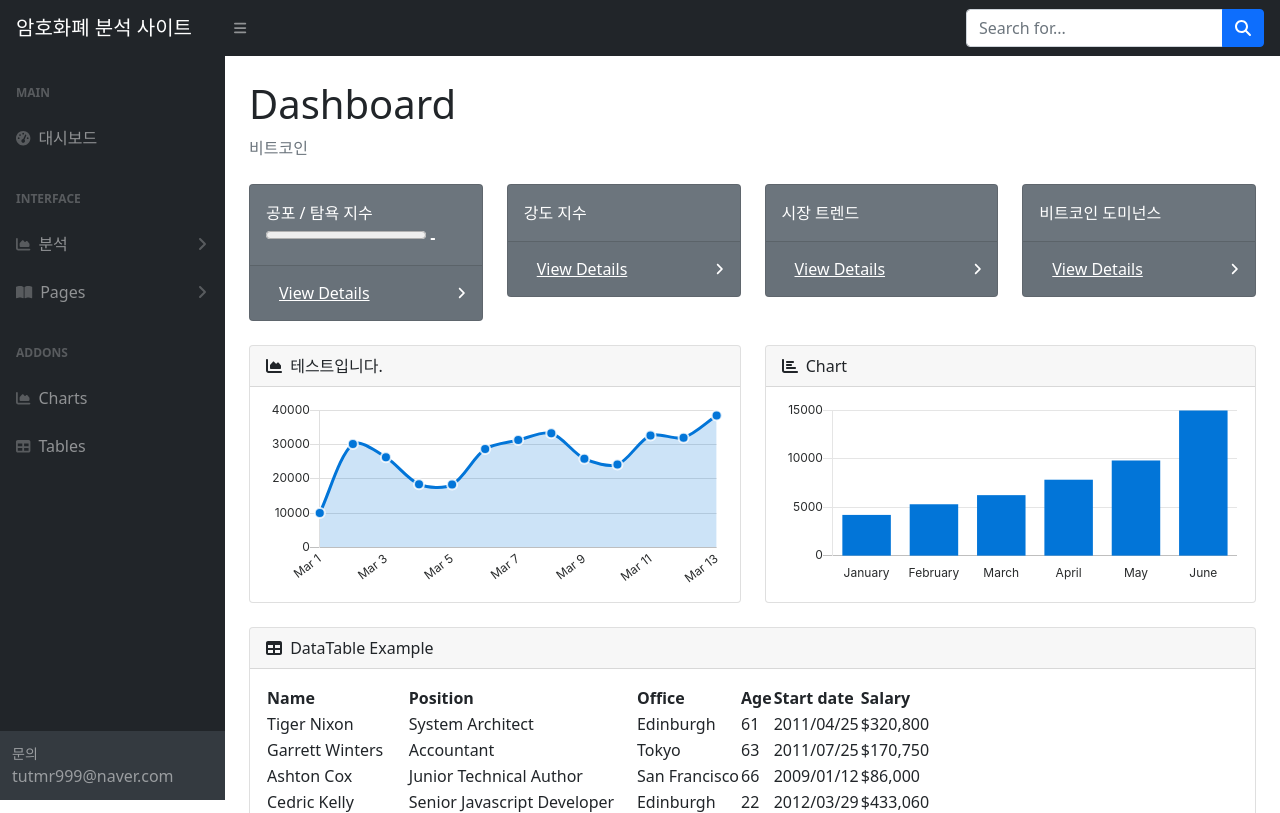
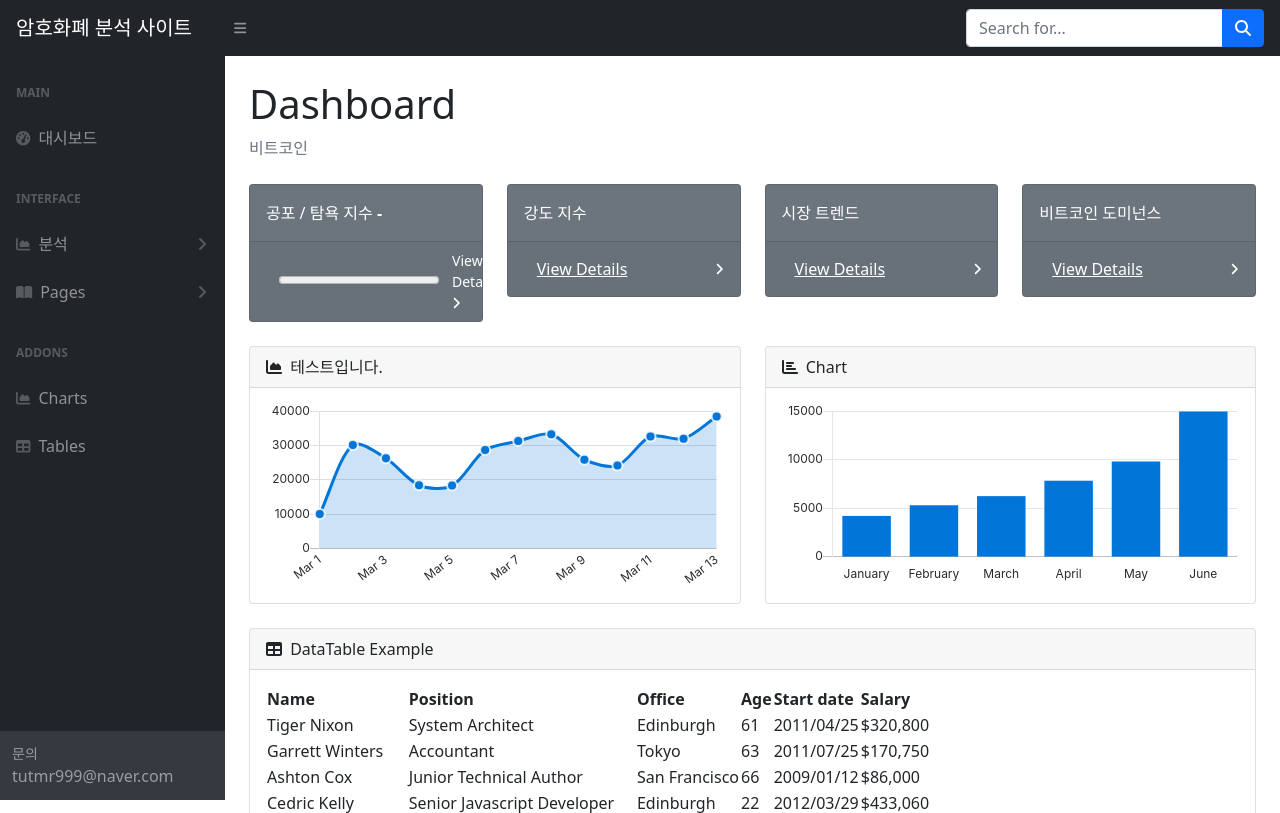
Before and after one commit to Leon-real/bitcoin_analytics_homepage, a Django app: template templates/myapp/index.html in a window 1280 px wide. Shown: the top 813 px of the page. Run offline with Django 4.2, Linux system fonts and the light colour scheme; the template is opened without the code that fills it, so the values that code supplies are empty; some libraries are stand-ins or nearby versions.

Commit message:
Edit html

```diff
--- a/templates/myapp/index.html
+++ b/templates/myapp/index.html
@@ -109,12 +109,13 @@
                             <div class="col-xl-3 col-md-6">
                                 <div class="card bg-secondary text-white mb-4">
                                     <div class="card-body">공포 / 탐욕 지수
-                                        <progress value="0" max="100" id="FearAndGreedDataProgressbar"></progress><!-- 좀 더 보완 필요 프로그래스 바 -->
                                         <span style="color:white; font-weight:bold" id="FearAndGreedData">-</span>
                                     </div>
                                     <div class="card-footer d-flex align-items-center justify-content-between">
-                                        <buttom class="small btn btn-link text-white stretched-link" id="dashbordObject_1">View Details</buttom>
-                                        <div class="small text-white"><i class="fas fa-angle-right"></i></div>
+                                        <buttom class="small btn btn-link text-white stretched-link" id="dashbordObject_1">
+                                            <progress value="0" max="100" id="FearAndGreedDataProgressbar"></progress><!-- 좀 더 보완 필요 프로그래스 바 -->
+                                        </buttom>
+                                        <div class="small text-white">View Details<i class="fas fa-angle-right"></i></div>
                                     </div>
                                 </div>
                             </div>
```
